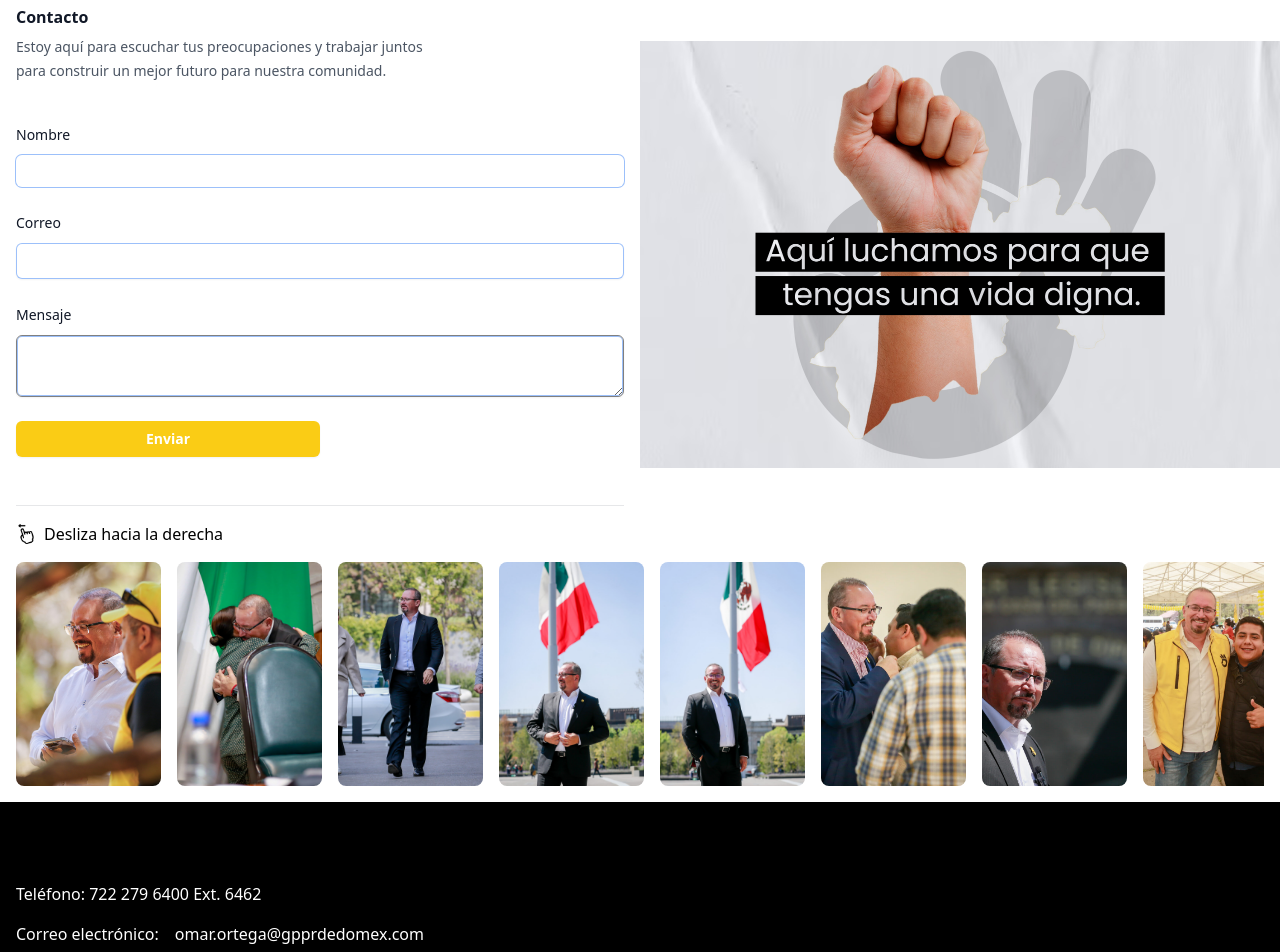
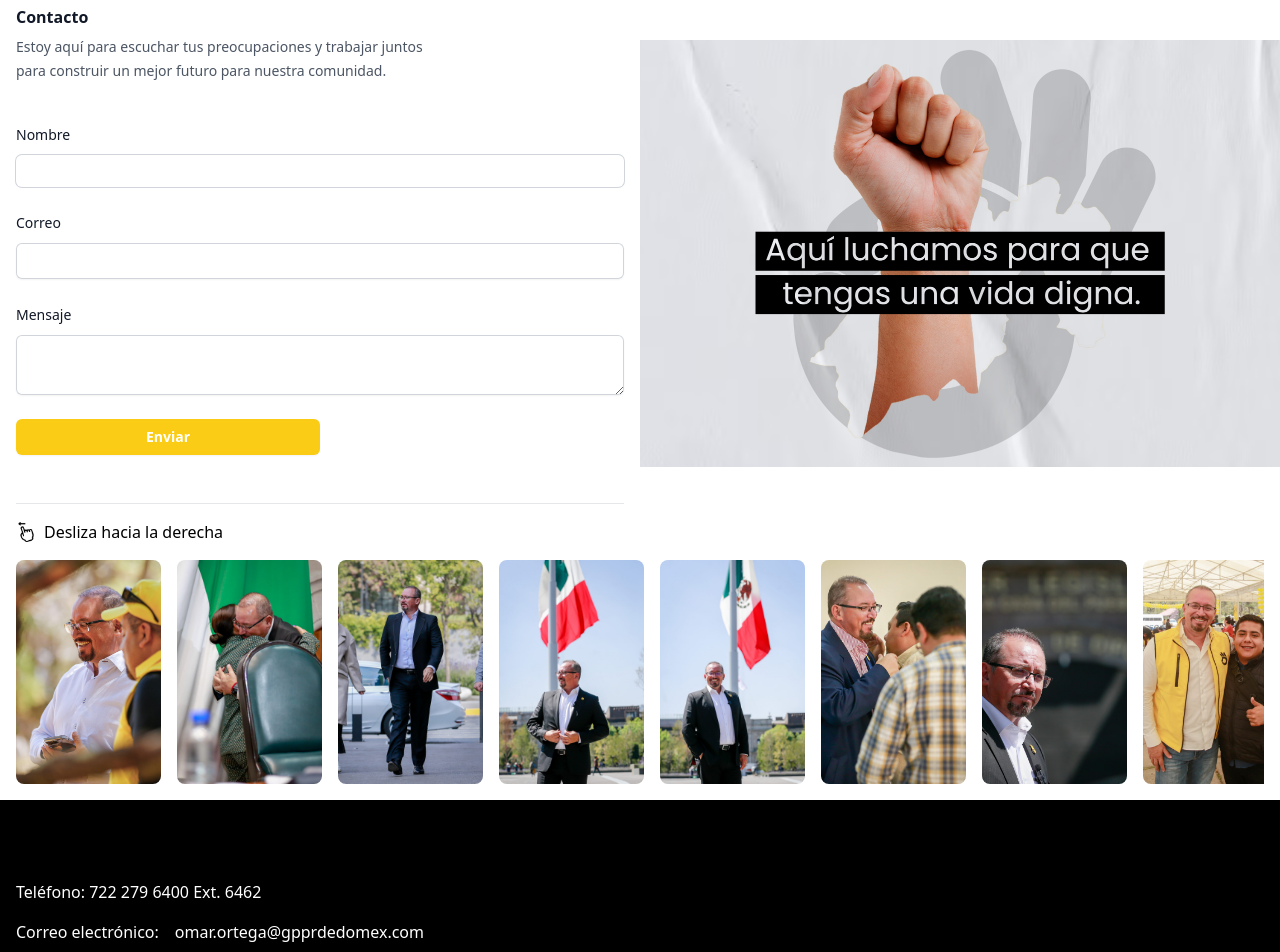
Before and after one commit to Omarortega2024/omarortega, an Astro site: page / in a window 1280 px wide. Shown: the part 1889-2841 px from the top of the page. Built offline with nearby package versions, Linux system fonts and the light colour scheme; Astro itself is replaced by a stand-in of ours.

Commit message:
fix: outline form

```diff
--- a/src/pages/index.astro
+++ b/src/pages/index.astro
@@ -42,9 +42,7 @@ const limitedPosts = allPosts.slice(0, maxPosts);
     .noticia:hover .nimage {
         border: 2px solid #ffc031;
     }
-    #mensaje{
-        border: 1px solid gray;
-    }
+
 </style>
 
 <Layout title="Omar Ortega" description="Conoce de cerca la labor de Omar Ortega en el Estado de México">
@@ -154,7 +152,7 @@ const limitedPosts = allPosts.slice(0, maxPosts);
                                                 name="nombre"
                                                 id="first-name"
                                                 autocomplete="given-name"
-                                                class="w-full rounded-md  py-1.5 text-gray-900 ring-1 focus:outline-2  outline-gray-300 focus:outline-yellow-400 sm:text-sm"
+                                                class="w-full rounded-md  py-1.5 text-gray-900 ring-1 focus:ring-2 focus:outline-none  ring-gray-300 focus:ring-yellow-400 sm:text-sm"
                                             />
                                         </div>
                                     </div>
@@ -171,7 +169,7 @@ const limitedPosts = allPosts.slice(0, maxPosts);
                                                 name="email"
                                                 type="email"
                                                 autocomplete="email"
-                                                class="block w-full rounded-md  py-1.5 text-gray-900 shadow-sm ring-1 ring-inset outline-gray-300 placeholder:text-gray-400 focus:outline-2  focus:outline-yellow-400 sm:text-sm sm:leading-6"
+                                                class="block w-full rounded-md  py-1.5 text-gray-900 shadow-sm ring-1 ring-inset ring-gray-300 placeholder:text-gray-400 focus:ring-2 focus:outline-none focus:ring-yellow-400 sm:text-sm sm:leading-6"
                                             />
                                         </div>
                                     </div>
@@ -188,7 +186,7 @@ const limitedPosts = allPosts.slice(0, maxPosts);
                                                     name="mensaje"
                                                     id="mensaje"
                                                     autocomplete="given-name"
-                                                    class="block w-full rounded-md  py-1.5 text-gray-900 shadow-sm ring-1 ring-inset outline-gray-300 placeholder:text-gray-400 focus:outline-2  focus:outline-yellow-400 sm:text-sm sm:leading-6"
+                                                    class="block w-full rounded-md py-1.5 text-gray-900 shadow-sm ring-1 ring-inset ring-gray-300 placeholder:text-gray-400 focus:ring-2 focus:outline-none  focus:ring-yellow-400 sm:text-sm sm:leading-6"
                                                 ></textarea>
                                             </div>
                                         </div>
```
